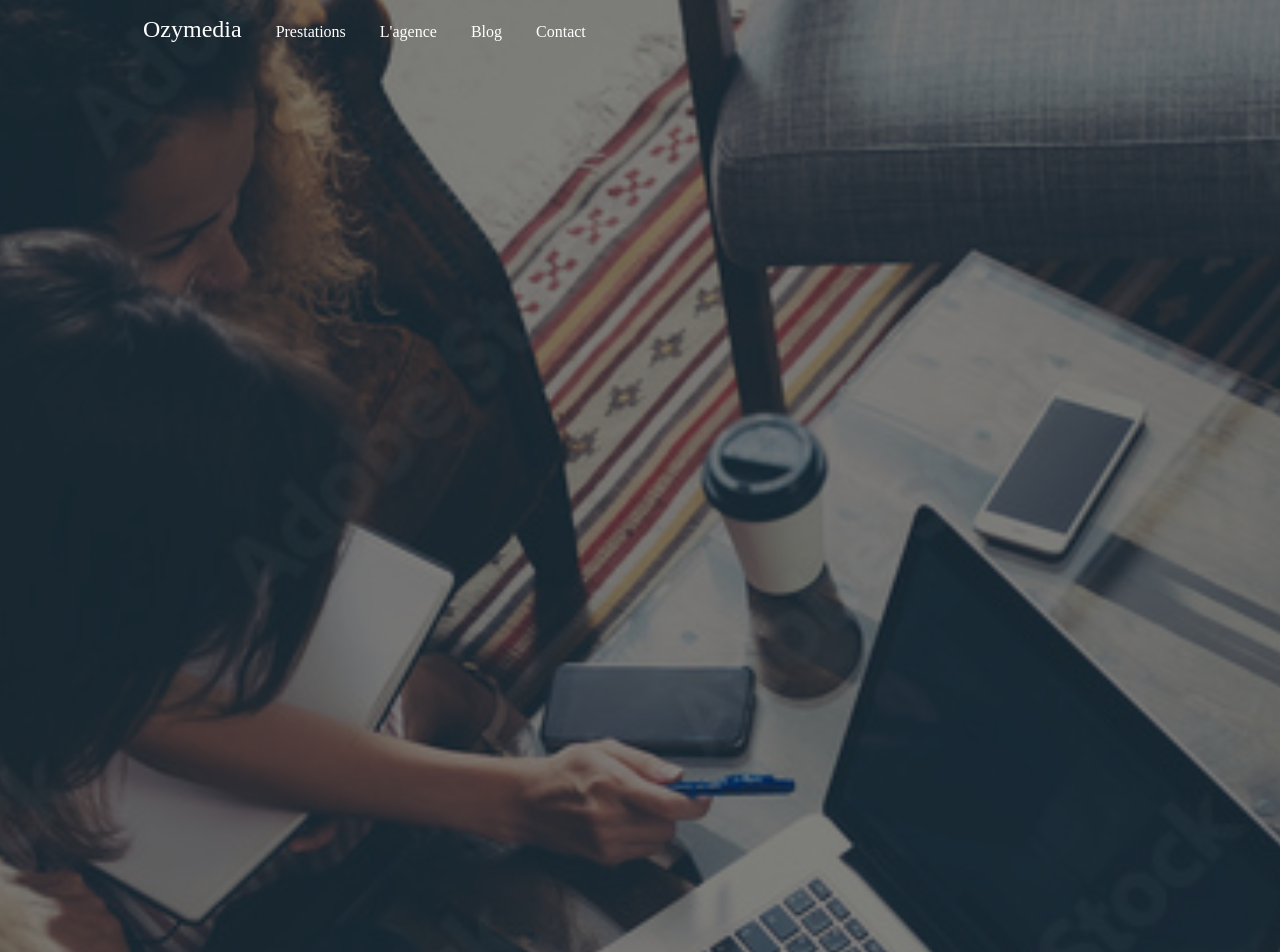
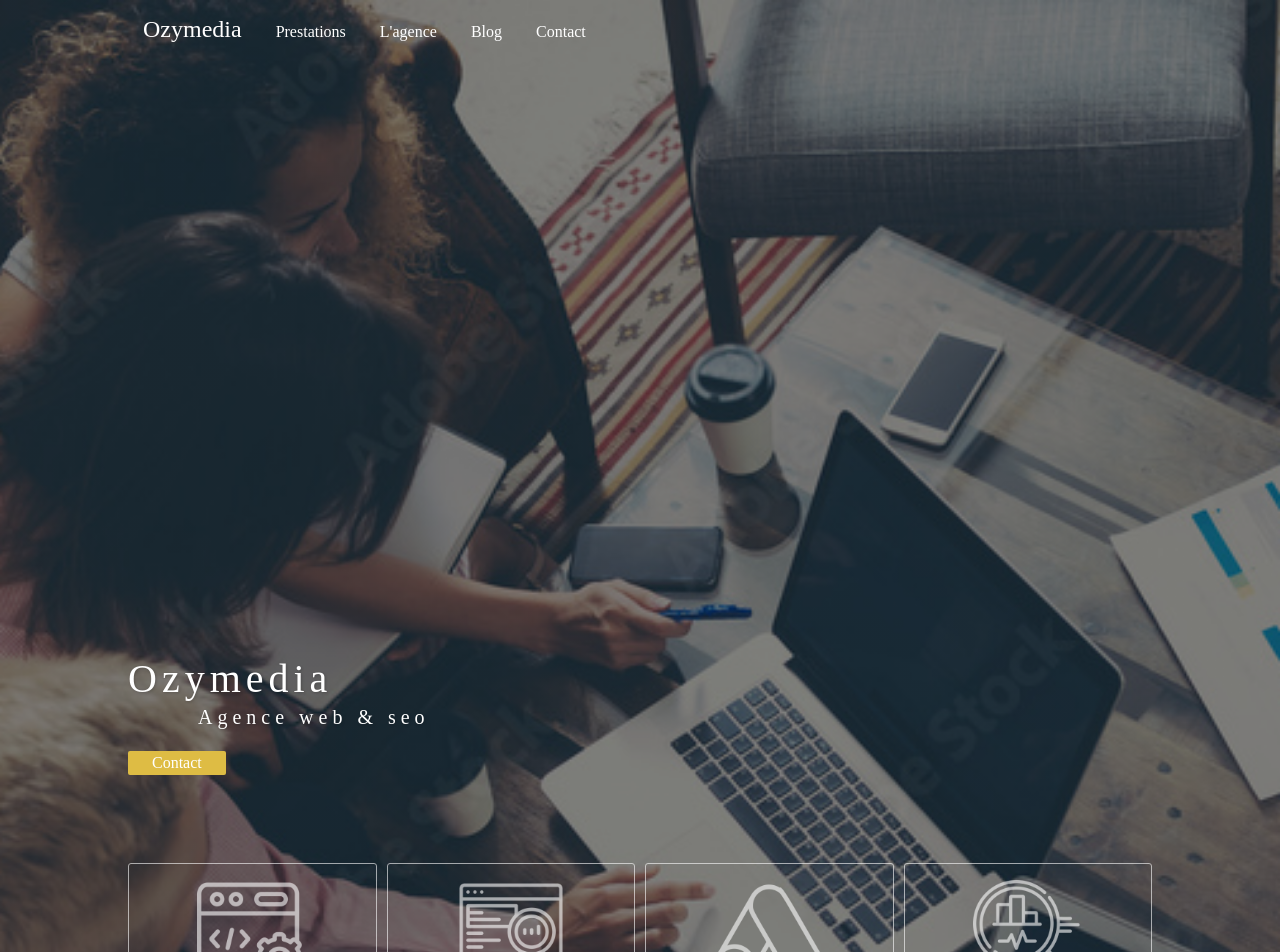
Before and after one commit to thomas6791/ozymedia-new, a Jekyll site: the page built from index.html, in a window 1280 px wide. Shown: the top 952 px of the page. Built offline with Jekyll 4.4.1, drawn with Linux system fonts in a browser that asks for light colours; some web fonts are replaced; some of the changed text lies outside the part shown.

Commit message:
change css

```diff
--- a/_layouts/default.html
+++ b/_layouts/default.html
@@ -35,12 +35,19 @@
         </div>
         <div class="presta-banner">
           <div>
-            <img src="https://cdn-icons.flaticon.com/png/512/2010/premium/2010990.png?token=exp=1658067562~hmac=4f685c8f796f0634b0a35960acc1bf6a" width="140">
-            <h2>Sites internet</h2>
+            <img src="/assets/images/icones/home/site.png" width="110">
+            <h2>Site internet</h2>
           </div>
-          <div><h2>SEO</h2></div>
-          <div><h2>Ads</h2></div>
-          <div><h2>Data & Tracking</h2></div>
+          <div>
+            <img src="/assets/images/icones/home/seo.png" width="110">
+            <h2>SEO</h2>
+          </div>
+          <div>
+            <img src="/assets/images/icones/home/ads.png" width="110">
+            <h2>Ads</h2></div>
+          <div>
+            <img src="/assets/images/icones/home/data.png" width="110">
+            <h2>Data & Tracking</h2></div>
         </div>
       </div>
       {% include navigation.html %}
--- a/_sass/_banner.scss
+++ b/_sass/_banner.scss
@@ -1,8 +1,9 @@
 .banner {
   background-size: cover;
   background-position: center;
-  background-position-y: -4rem;
-  padding: 30vh 0;
+  //background-position-y: -4rem;
+  padding: 20vh 0;
+  background-repeat: no-repeat;
   //max-width: 1440px;
   margin: auto;
   display: flex;
@@ -36,11 +37,23 @@
     margin: auto;
     div {
       border:solid 1px;
+      border-radius: 3px;
       color: white;
       width:100%;
+      padding: 1em;
+      opacity: 0.6;
+      display: flex;
+      justify-content: center;
+      flex-direction: column;
+      align-items: center;
+      &:hover {
+        opacity: 1;
+        cursor: pointer;
+      }
     }
     h2 {
       font-size: 1em;
+      margin-bottom: 0;
     }
   }
 }
--- a/_sass/_medias.scss
+++ b/_sass/_medias.scss
@@ -23,6 +23,9 @@
 }
 
 @media all and (max-width: 480px) {
+  .banner {
+    padding: 15vh 0;
+  }
   .nav-link  {
     display: none;
   }
```
Also changed, not shown: assets/images/icones/home/acquisition.png (added), assets/images/icones/home/ads.png (added), assets/images/icones/home/data.png (added), assets/images/icones/home/search.png (added), assets/images/icones/home/seo.png (added), assets/images/icones/home/site.png (added).
